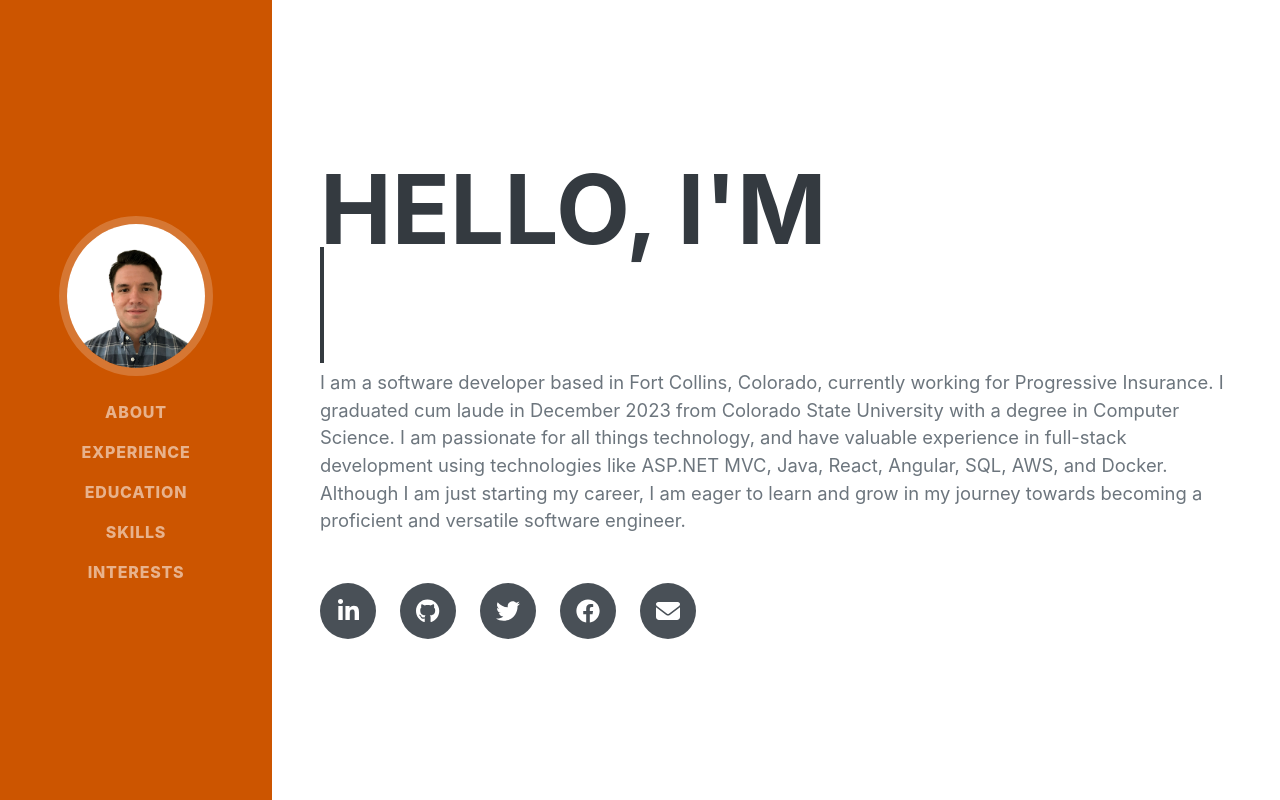
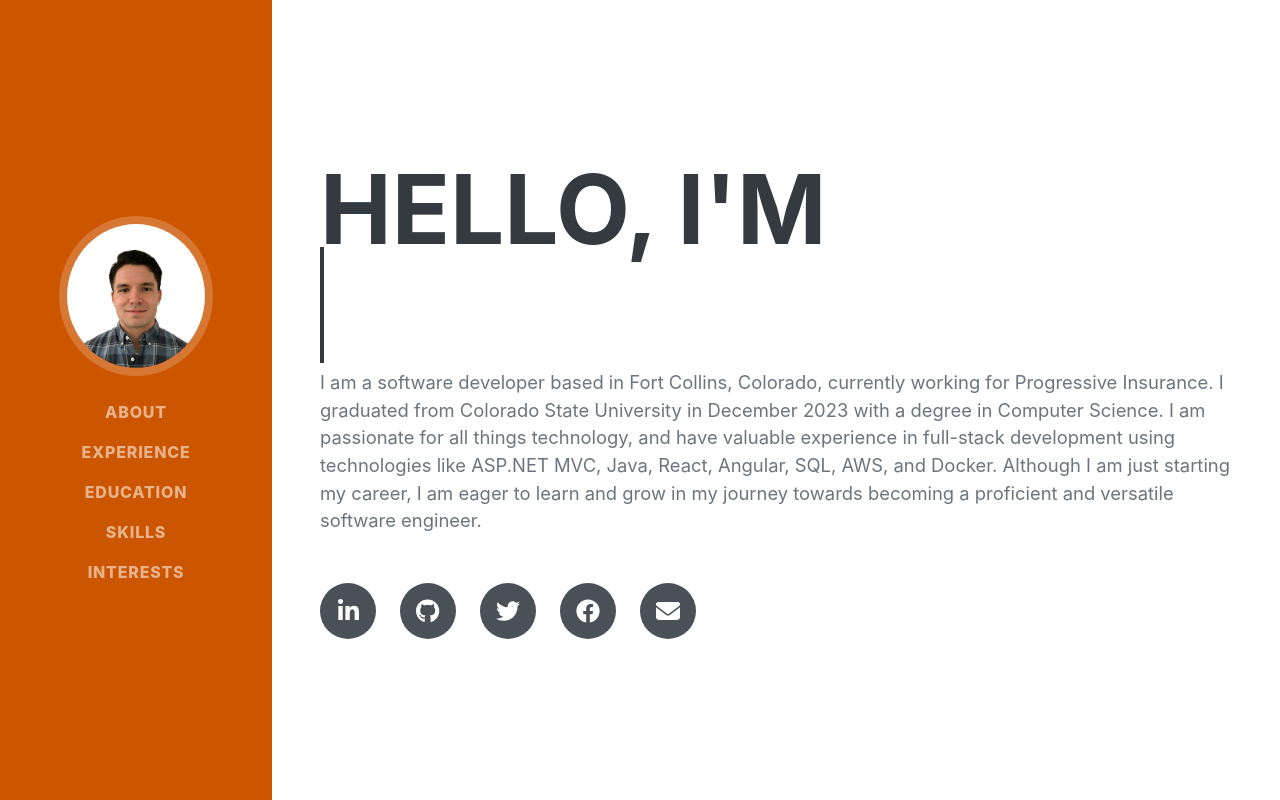
Before and after one commit to jbarkie/portfolio, a React (Create React App) app: page / in a window 1280 px wide. Shown: the top 800 px of the page. Built offline with nearby package versions, Linux system fonts and the light colour scheme; a web font is replaced by a local one.

Commit message:
Update About component

```diff
--- a/src/components/About.js
+++ b/src/components/About.js
@@ -18,7 +18,7 @@ export default function About() {
                 </span>
             </h1>
             <p className="lead mb-5" id="about-p">
-            I am a software developer based in Fort Collins, Colorado, currently working for Progressive Insurance. I graduated cum laude in December 2023 from Colorado State University with a degree in Computer Science. I am passionate for all things technology, and have valuable experience in full-stack development using technologies like ASP.NET MVC, Java, React, Angular, SQL, AWS, and Docker. Although I am just starting my career, I am eager to learn and grow in my journey towards becoming a proficient and versatile software engineer.
+            I am a software developer based in Fort Collins, Colorado, currently working for Progressive Insurance. I graduated from Colorado State University in December 2023 with a degree in Computer Science. I am passionate for all things technology, and have valuable experience in full-stack development using technologies like ASP.NET MVC, Java, React, Angular, SQL, AWS, and Docker. Although I am just starting my career, I am eager to learn and grow in my journey towards becoming a proficient and versatile software engineer.
             </p>
             <div className="social-icons">
                 <a className="social-icon" href="https://www.linkedin.com/in/josephbarkie/"><i className="fab fa-linkedin-in" /></a>
```
